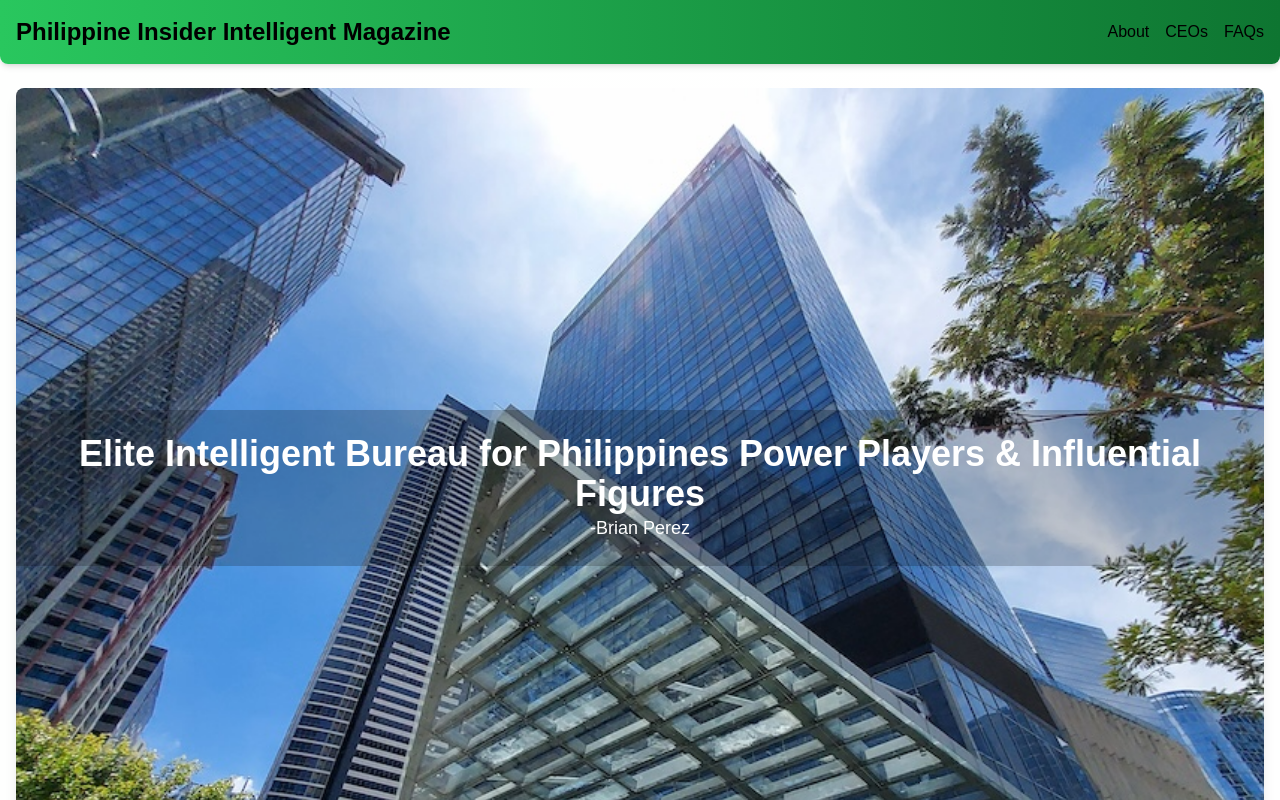
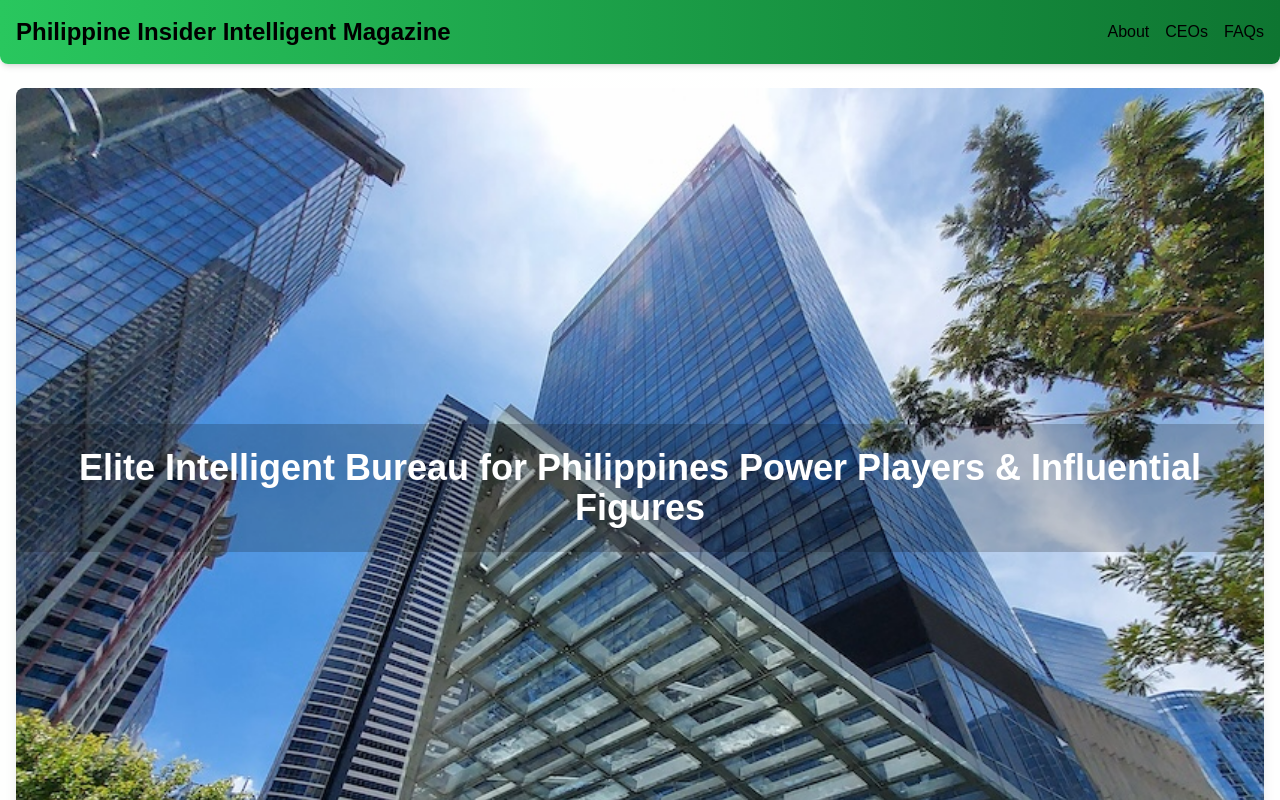
Before and after one commit to AmuroBrian/philippines-magazine, a Next.js app: page / in a window 1280 px wide. Shown: the top 800 px of the page. Built offline with nearby package versions, Linux system fonts and the light colour scheme.

Commit message:
Updated changes in page.js

```diff
--- a/src/app/layout.js
+++ b/src/app/layout.js
@@ -73,16 +73,12 @@ export default function RootLayout({ children }) {
                 </li>
               </ul>
             </div>
-
           </div>
           <div className="w-full mx-auto max-w-screen-xl p-4 md:flex md:items-center text:center md:justify-between">
             <span className="text-sm text-gray-500 text-center dark:text-gray-400">© 2023 <a href="https://flowbite.com/" className="hover:underline">Flowbite™</a>. All Rights Reserved.
             </span>
           </div>
         </footer>
-
-
-
       </body>
     </html>
   );
--- a/src/app/page.js
+++ b/src/app/page.js
@@ -13,7 +13,6 @@ export default function Home() {
 
         <div className="absolute top-5%  bg-black bg-opacity-20 text-white p-6 text-center">
           <h1 className="text-4xl font-bold">Elite Intelligent Bureau for Philippines Power Players & Influential Figures</h1>
-    <p className="text-lg">-Brian Perez</p>
         </div>
       </div>
 
```
Lines whose indentation alone changed are shown as unchanged.
